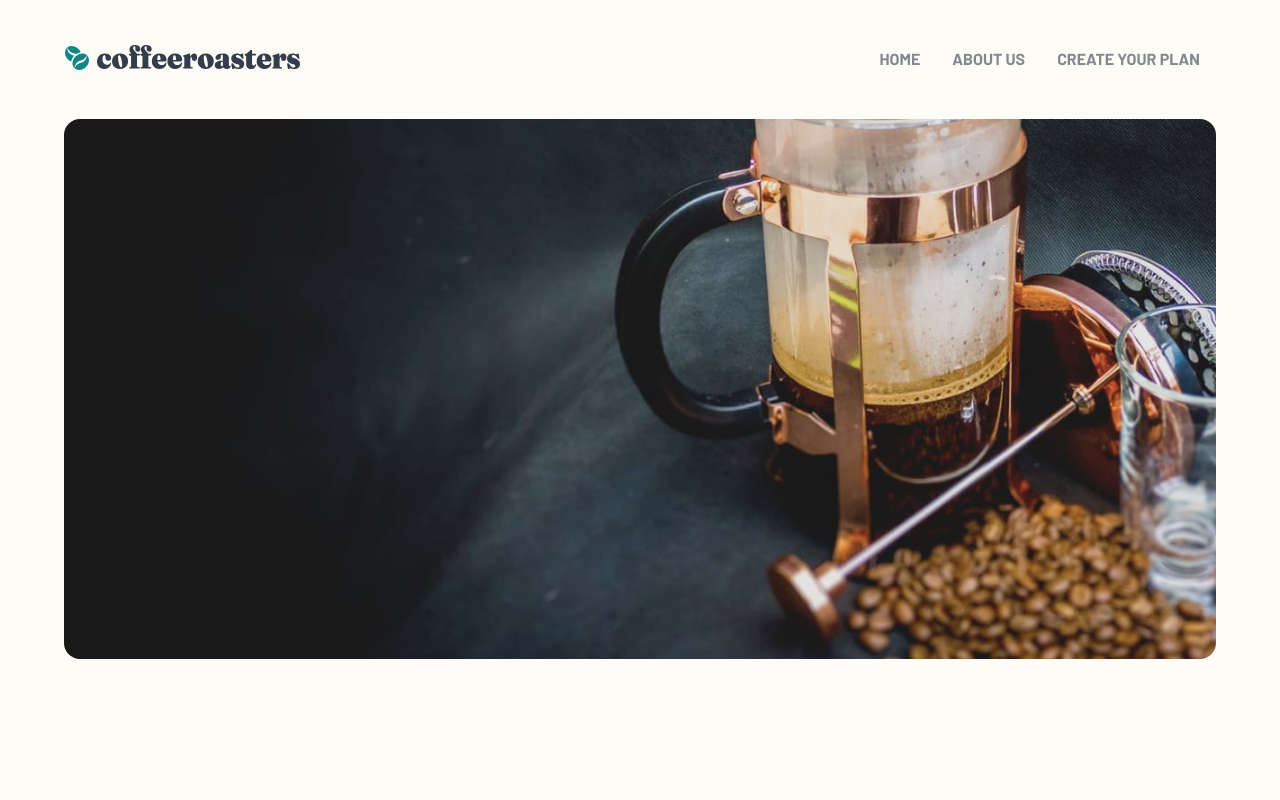
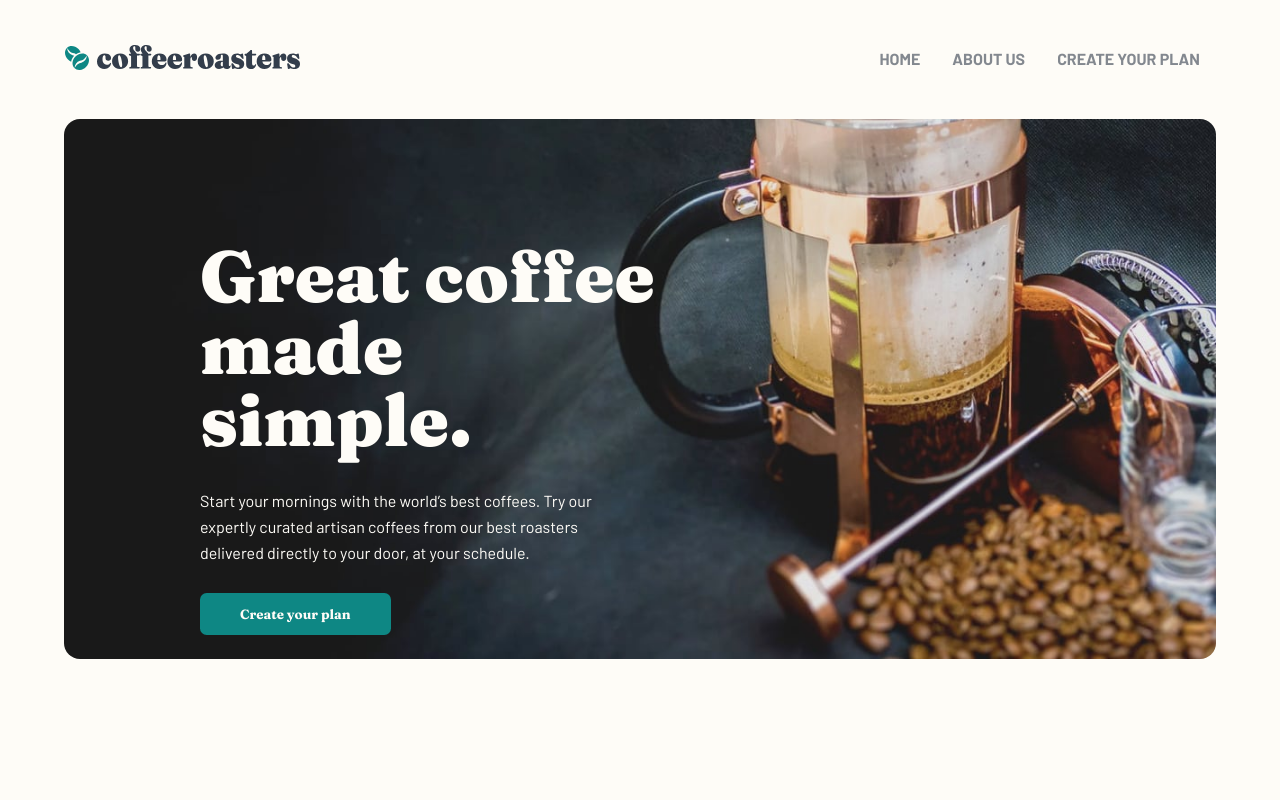
Before and after one commit to DanijelOsovnikar/CoffeeRoasters, an Angular app: page /home in a window 1280 px wide. Shown: the top 800 px of the page. Built offline with nearby package versions, Linux system fonts and the light colour scheme.

Commit message:
Hover func done

```diff
--- a/src/app/core/footer/footer.component.html
+++ b/src/app/core/footer/footer.component.html
@@ -12,13 +12,16 @@
     </div>
   </div>
   <div class="social">
-    <a href="">
+    <a href="https://sr-rs.facebook.com/danijel.osovnikar/" target="_blank">
       <img src="assets/shared/desktop/icon-facebook.svg" alt="facebookImg" />
     </a>
-    <a href="">
+    <a
+      href="https://www.instagram.com/danijel.o?igshid=OGQ5ZDc2ODk2ZA%3D%3D&utm_source=qr"
+      target="_blank"
+    >
       <img src="assets/shared/desktop/icon-instagram.svg" alt="instagramImg" />
     </a>
-    <a href="">
+    <a href="" target="_blank">
       <img src="assets/shared/desktop/icon-twitter.svg" alt="twitterImg" />
     </a>
   </div>
--- a/src/app/core/footer/footer.component.scss
+++ b/src/app/core/footer/footer.component.scss
@@ -23,6 +23,10 @@
         font-size: 1em;
         line-height: 15px;
         margin: 0 1em;
+
+        &:hover {
+          color: $lightCreamyBg;
+        }
       }
     }
   }
--- a/src/app/core/home/home.component.html
+++ b/src/app/core/home/home.component.html
@@ -1,5 +1,14 @@
 <div class="container">
   <div class="hero">
+    <div class="text">
+      <h1>Great coffee made simple.</h1>
+      <p>
+        Start your mornings with the world’s best coffees. Try our expertly
+        curated artisan coffees from our best roasters delivered directly to
+        your door, at your schedule.
+      </p>
+      <button [routerLink]="['/subscribe']">Create your plan</button>
+    </div>
     <img src="assets/home/desktop/image-hero-coffeepress.jpg" alt="heroImg" />
   </div>
   <div class="collection">
--- a/src/app/core/home/home.component.scss
+++ b/src/app/core/home/home.component.scss
@@ -6,6 +6,42 @@
   align-items: center;
   .hero {
     margin: 2.75rem 0;
+    .text {
+      width: 30em;
+      position: absolute;
+      top: 240px;
+      left: 200px;
+      h1 {
+        font-family: $fraunces;
+        font-weight: 900;
+        font-size: 4.5rem;
+        line-height: 4.5rem;
+        color: $lightCreamyBg;
+      }
+      p {
+        color: $lightCreamyBg;
+        font-family: $barlow;
+        font-weight: 400;
+        margin-top: 2em;
+        width: 90%;
+        line-height: 1.625rem;
+      }
+      button {
+        background-color: $darkCyan;
+        color: $lightCreamyBg;
+        font-family: $fraunces;
+        font-weight: 700;
+        padding: 1em 3em;
+        border: none;
+        border-radius: 0.5em;
+        margin-top: 2em;
+
+        &:hover {
+          background-color: #66d2cf;
+          cursor: pointer;
+        }
+      }
+    }
     img {
       border-radius: 1em;
       width: 100%;
@@ -175,6 +211,11 @@
       border: none;
       border-radius: 0.5em;
       margin-top: 5em;
+
+      &:hover {
+        background-color: #66d2cf;
+        cursor: pointer;
+      }
     }
   }
 }
--- a/src/app/core/navbar/navbar.component.scss
+++ b/src/app/core/navbar/navbar.component.scss
@@ -14,6 +14,10 @@
       font-size: 1em;
       line-height: 15px;
       margin: 0 1em;
+
+      &:hover {
+        color: $darkGrayBlue;
+      }
     }
   }
 }
--- a/src/styles.scss
+++ b/src/styles.scss
@@ -1,4 +1,4 @@
-@import url("https://fonts.googleapis.com/css2?family=Barlow:wght@400;700&family=Fraunces:opsz,wght@9..144,400;9..144,700&display=swap");
+@import url("https://fonts.googleapis.com/css2?family=Barlow:wght@400;700&family=Fraunces:opsz,wght@9..144,400;9..144,700;9..144,900&display=swap");
 @import "src/scss/_vars.scss";
 
 * {
```
